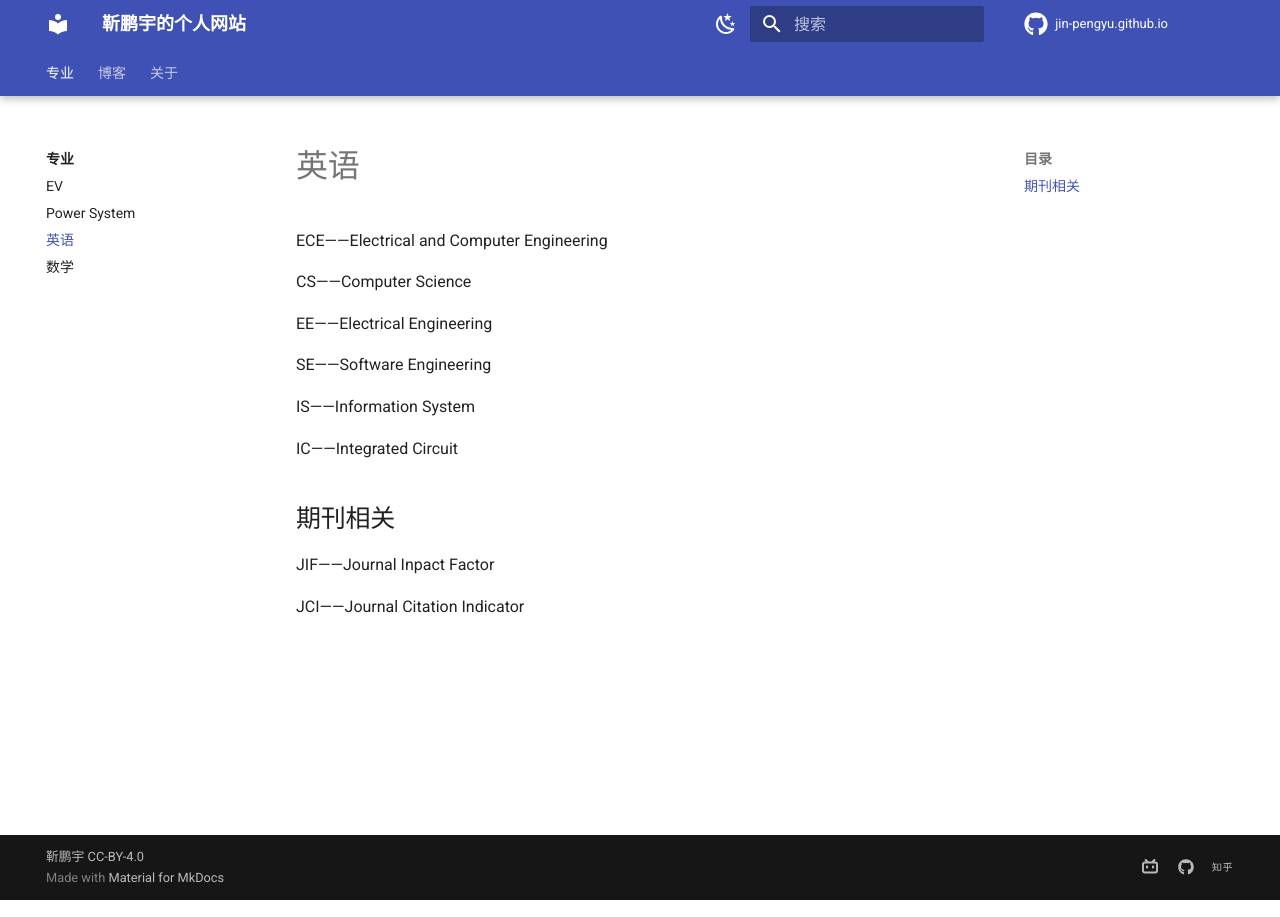
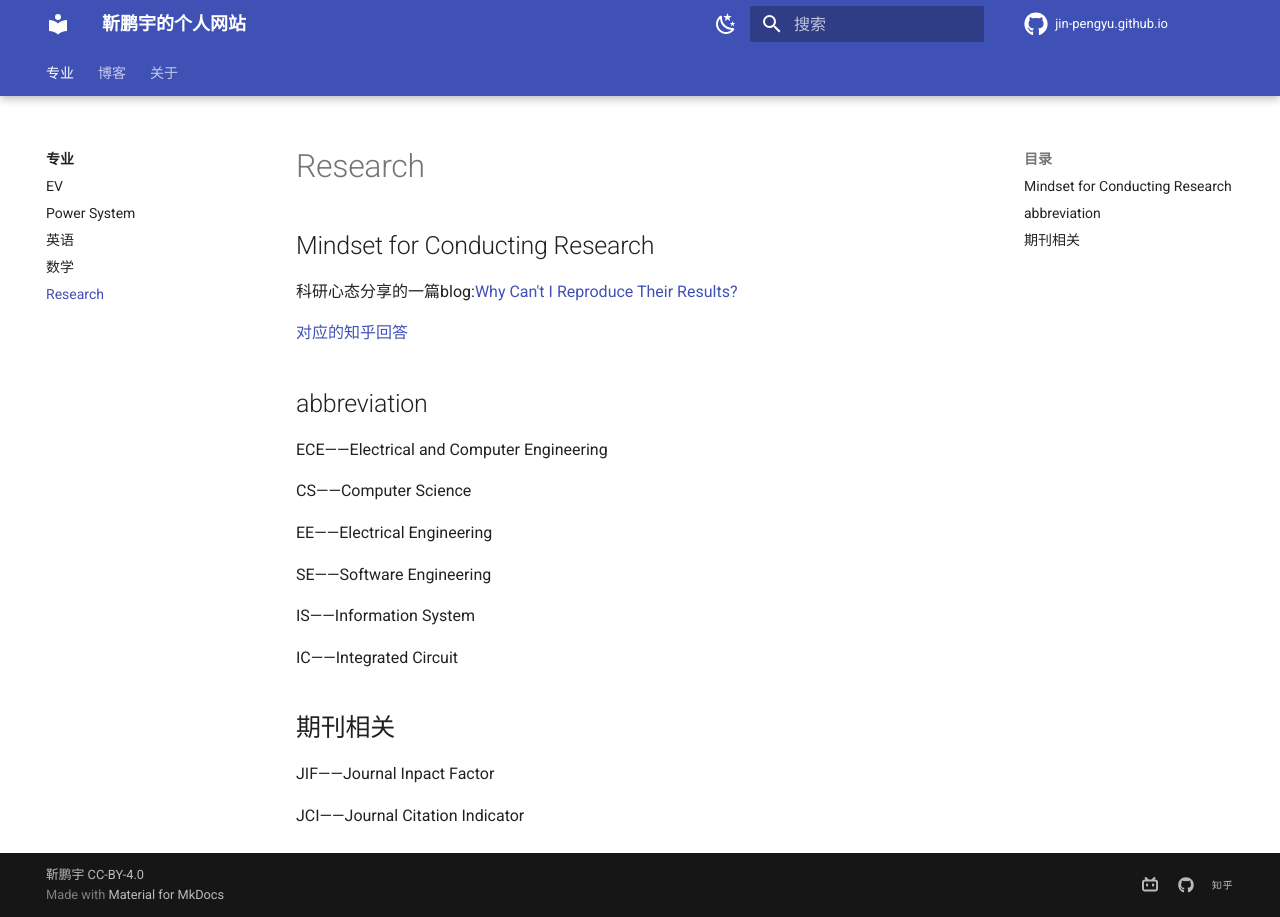
Before and after one commit to Pengyu-Jin/Pengyu-Jin.github.io, an MkDocs documentation site: the page built from docs/major/research/research.md, in a window 1280 px wide. Built offline with MkDocs 1.6.1 and Material for MkDocs 9.7.7, drawn with Linux system fonts in a browser that asks for light colours.

Commit message:
style change 250

```diff
--- a/docs/major/life_load/1.md
+++ b/docs/major/research/research.md
@@ -1,3 +1,11 @@
+## Mindset for Conducting Research
+
+科研心态分享的一篇blog:[Why Can't I Reproduce Their Results?](https://theorangeduck.com/page/reproduce-their-results)
+
+[对应的知乎回答](https://www.zhihu.com/question/364269312/answer/3107942044)
+
+## abbreviation
+
 ECE——Electrical and Computer Engineering
 
 CS——Computer Science
--- a/mkdocs.yml
+++ b/mkdocs.yml
@@ -12,6 +12,7 @@
       - Power System: major/Power System/Power System.md
       - 英语: major/life_load/1.md
       - 数学: major/math/math.md
+      - Research: major/research/research.md
 
 
   - 博客:
```
Also changed, not shown: docs/major/math/math.md (+2 -0 lines).
